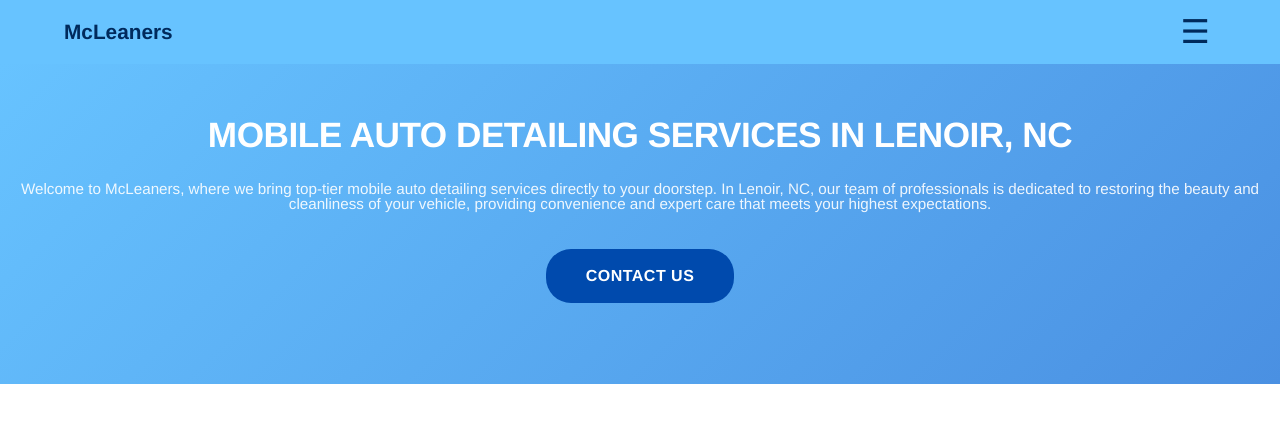
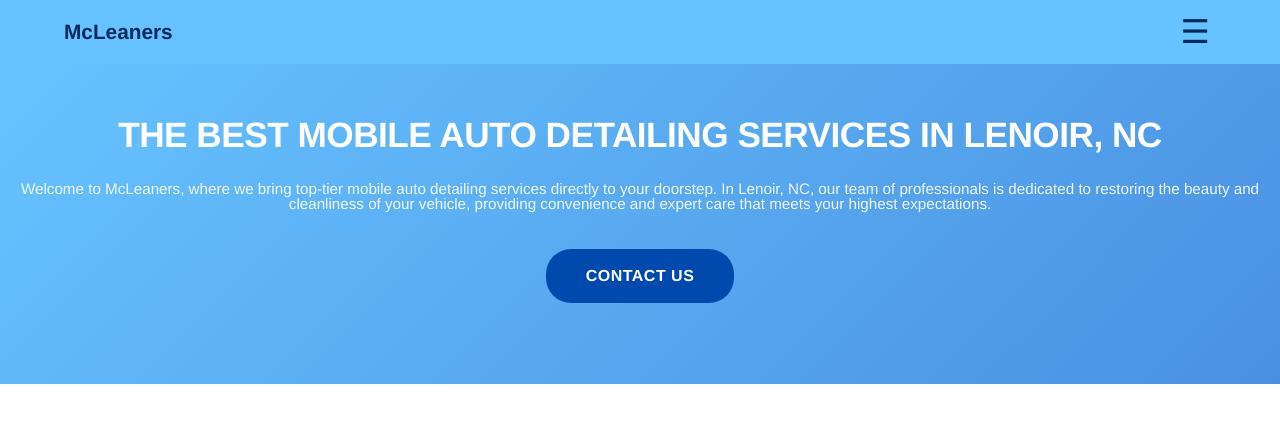
Before and after one commit to jjmclean1/McLeaners, a plain HTML site: page index.html in a window 1280 px wide. Drawn offline with Linux system fonts and the light colour scheme.

Commit message:
solid foundationsLA

```diff
--- a/index.html
+++ b/index.html
@@ -228,7 +228,7 @@
 
   <section class="hero">
     <div class="hero-content">
-      <h2>MOBILE AUTO DETAILING SERVICES IN LENOIR, NC</h2>
+      <h2>THE BEST MOBILE AUTO DETAILING SERVICES IN LENOIR, NC</h2>
       <p>
         Welcome to McLeaners, where we bring top-tier mobile auto detailing services directly to your doorstep. In Lenoir, NC, our team of professionals is dedicated to restoring the beauty and cleanliness of your vehicle, providing convenience and expert care that meets your highest expectations.
       </p>
```
